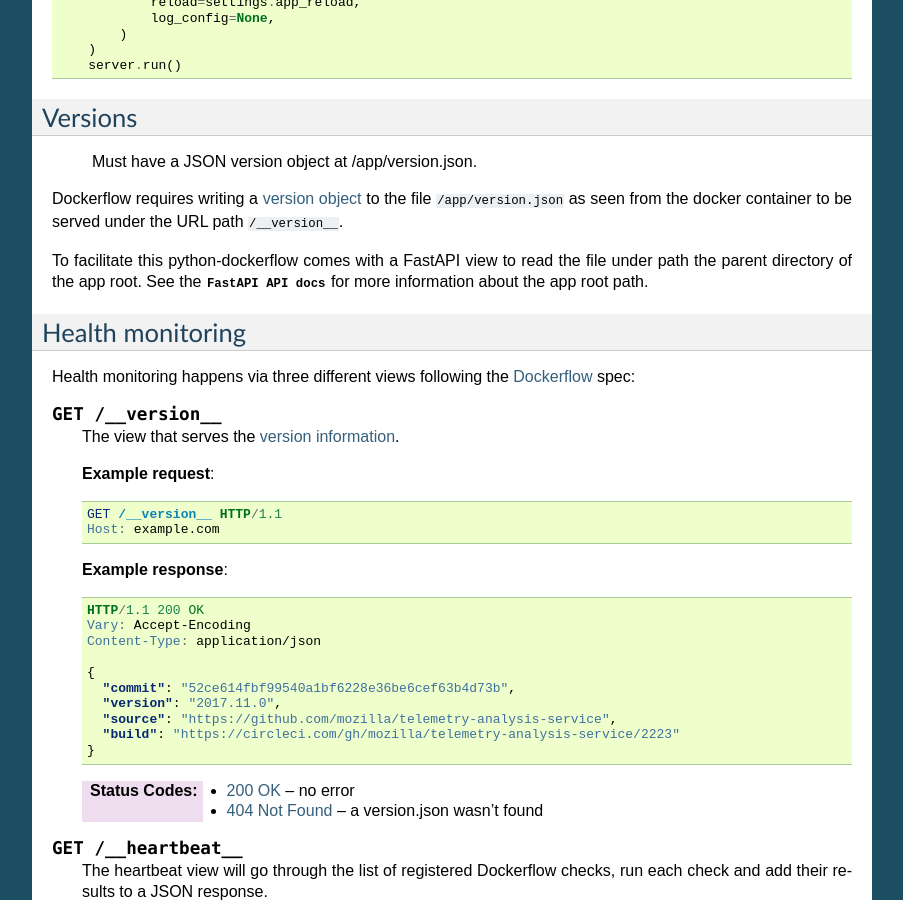
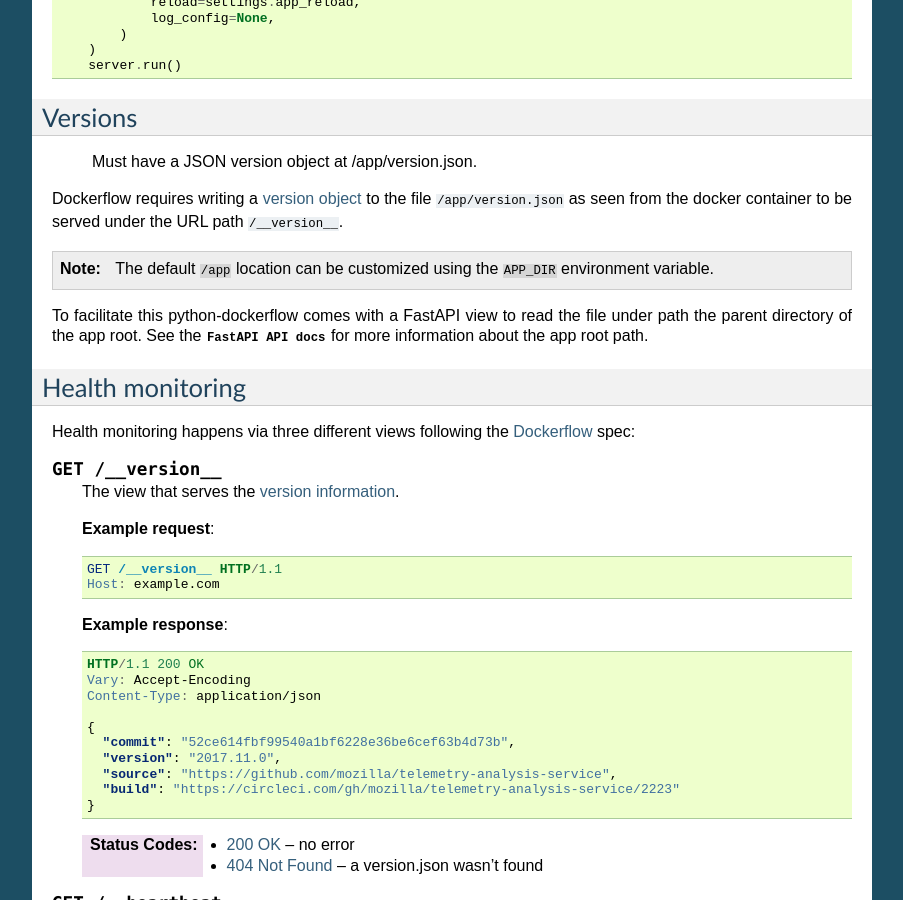
Before and after one commit to mozilla-services/python-dockerflow, a Sphinx documentation site: the page built from docs/fastapi.rst, in a window 1280 px wide and 900 px high, scrolled down 1668 px. Shown: the whole window, without its empty margins (198-1101 px from the left). Built offline with Sphinx 7.4.7, drawn with Linux system fonts in a browser that asks for light colours.

Commit message:
Mention APP_DIR for the version file

```diff
--- a/docs/fastapi.rst
+++ b/docs/fastapi.rst
@@ -134,6 +134,11 @@ Versions
 Dockerflow requires writing a `version object`_ to the file
 ``/app/version.json`` as seen from the docker container to be served under
 the URL path ``/__version__``.
+
+.. note::
+
+    The default ``/app`` location can be customized using the ``APP_DIR``
+    environment variable.
 
 To facilitate this python-dockerflow comes with a FastAPI view to read the
 file under path the parent directory of the app root. See the
```
